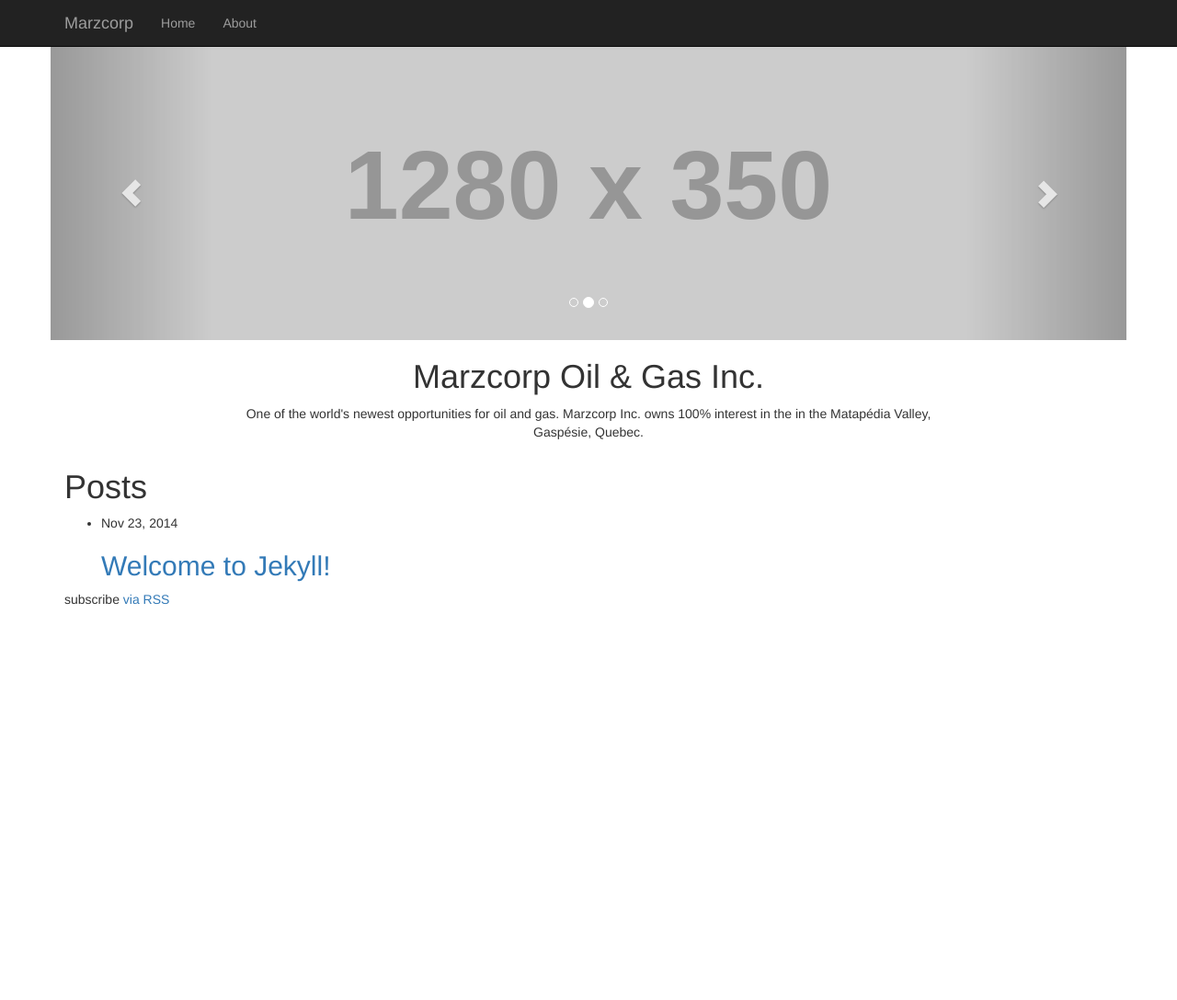
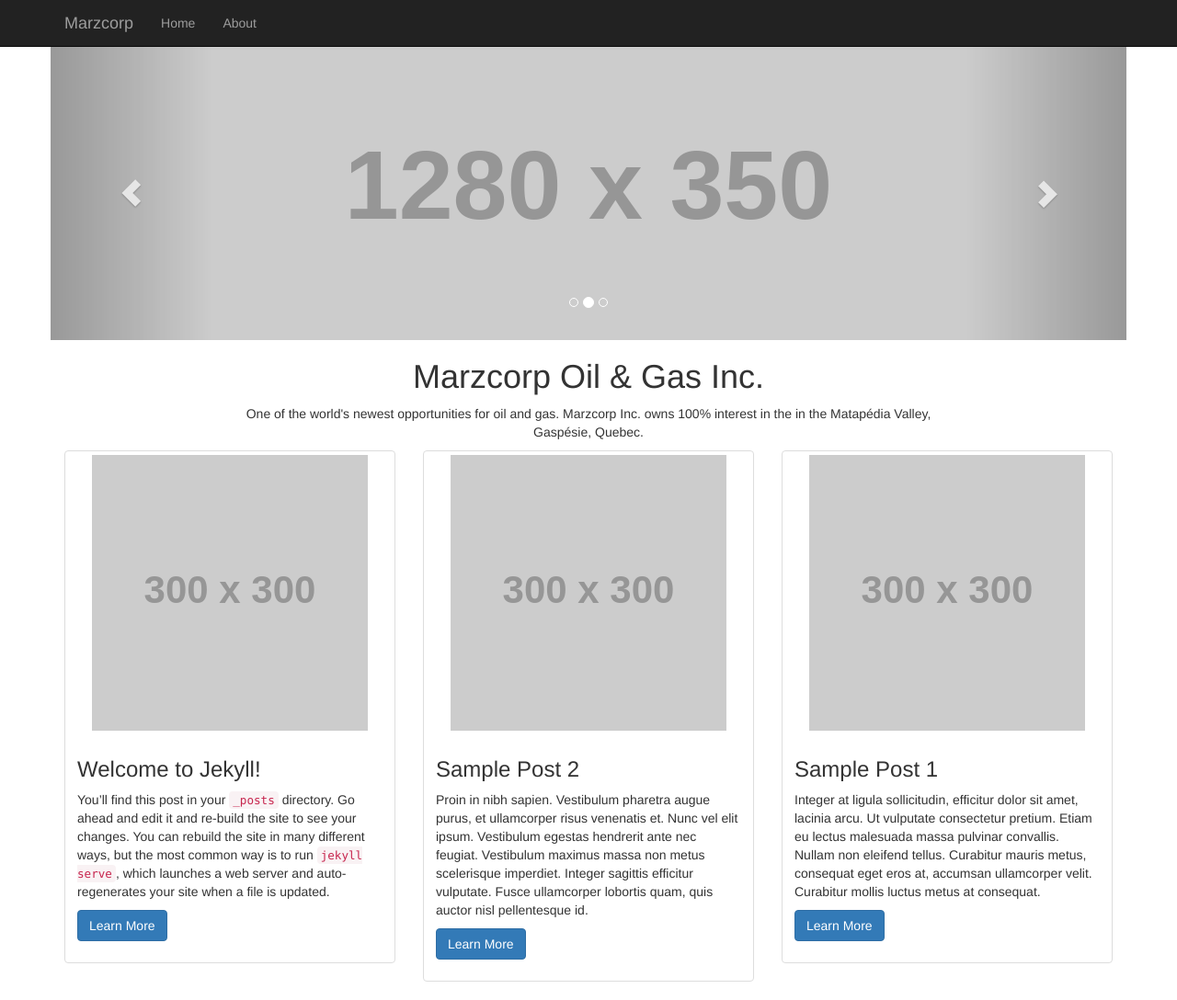
Before and after one commit to Kasuko/Marzcorp.github.io, a Jekyll site: the page built from index.html, in a window 1280 px wide and 1088 px high. Shown: the whole window at 92% size. Built offline with Jekyll 4.4.1, drawn with Linux system fonts in a browser that asks for light colours; nearby versions of some CDN libraries.

Commit message:
Add latest news

```diff
--- /dev/null
+++ b/_posts/2014-11-20-sample-post-1.md
@@ -0,0 +1,16 @@
+---
+layout: post
+title:  "Sample Post 1"
+date:   2014-11-20 11:21:50
+categories: news
+thumbnail: http://placehold.it/300x300
+---
+Integer at ligula sollicitudin, efficitur dolor sit amet, lacinia arcu. Ut vulputate consectetur pretium. Etiam eu lectus malesuada massa pulvinar convallis. Nullam non eleifend tellus. Curabitur mauris metus, consequat eget eros at, accumsan ullamcorper velit. Curabitur mollis luctus metus at consequat.
+
+Proin vitae vulputate tortor, et dapibus nisi. Mauris blandit porta leo eu pulvinar. Sed et risus non ipsum molestie finibus. Aliquam blandit eros ut felis efficitur malesuada. Integer fringilla dapibus posuere. Cras id tortor magna. Curabitur pulvinar vulputate est non condimentum.
+
+Maecenas faucibus justo eget massa pulvinar, non cursus nisi bibendum. Etiam dui odio, gravida ac libero eu, elementum efficitur nunc. Morbi non vestibulum mauris, a consectetur odio. Maecenas sagittis sollicitudin fermentum. Nullam porttitor fermentum lacus nec ornare. Etiam dictum ligula est, quis egestas leo rutrum id. Nunc quis euismod nisl. Cras ac tincidunt elit, ac sodales nulla. Morbi tristique odio risus, nec tincidunt turpis tincidunt vitae. Pellentesque tincidunt vel libero nec facilisis. Suspendisse tellus purus, tristique eget semper quis, efficitur eu enim.
+
+Pellentesque in orci pellentesque, iaculis tellus et, scelerisque mauris. Curabitur ac laoreet turpis. Vivamus molestie finibus ipsum, eget molestie ante euismod in. Ut malesuada, dolor nec porta eleifend, ante lacus ultrices lectus, a lobortis augue dui ac ante. Proin ut malesuada ante, tristique mollis tellus. Vestibulum finibus nisl vitae felis tincidunt vestibulum. In tincidunt mauris enim, vitae hendrerit ipsum venenatis id.
+
+Nulla in justo in velit auctor laoreet ac ut dolor. Proin eget nisi sed sem tempus imperdiet. Nam porta mauris lacus, non laoreet lacus sagittis id. Duis tempor tortor a vulputate rhoncus. Suspendisse ac tincidunt justo. Fusce enim libero, porttitor ut enim at, aliquet molestie massa. Donec vitae dapibus nunc. Class aptent taciti sociosqu ad litora torquent per conubia nostra, per inceptos himenaeos. Sed quis pulvinar nibh, eget tincidunt elit. Proin placerat vehicula tellus vel rhoncus. Donec mollis diam sapien, eget euismod nisi aliquet nec. Fusce placerat ipsum ac nunc ornare porta. Maecenas massa justo, cursus sed dolor vitae, feugiat condimentum metus.
--- /dev/null
+++ b/_posts/2014-11-21-sample-post-2.md
@@ -0,0 +1,16 @@
+---
+layout: post
+title:  "Sample Post 2"
+date:   2014-11-21 11:21:50
+categories: news
+thumbnail: http://placehold.it/300x300
+---
+Proin in nibh sapien. Vestibulum pharetra augue purus, et ullamcorper risus venenatis et. Nunc vel elit ipsum. Vestibulum egestas hendrerit ante nec feugiat. Vestibulum maximus massa non metus scelerisque imperdiet. Integer sagittis efficitur vulputate. Fusce ullamcorper lobortis quam, quis auctor nisl pellentesque id.
+
+Maecenas nunc purus, laoreet quis tincidunt id, commodo ac magna. Phasellus a est luctus, pulvinar justo id, blandit lacus. Suspendisse rutrum vestibulum purus sit amet faucibus. Duis non condimentum quam, in commodo felis. Curabitur vel turpis urna. Ut iaculis lectus tellus, sed vehicula nulla varius quis. Quisque sed libero rutrum, lacinia leo a, luctus erat. Mauris libero tortor, bibendum vitae arcu tristique, vehicula fringilla dolor. Nullam et lorem lectus. Fusce pellentesque tortor id nunc iaculis, ut aliquet neque feugiat.
+
+Vestibulum ante ipsum primis in faucibus orci luctus et ultrices posuere cubilia Curae; Curabitur ac semper lectus. Proin pulvinar pharetra nibh, ut accumsan risus scelerisque vitae. Proin porta ipsum eu nibh gravida, in egestas ante dapibus. Nam tempus gravida nulla non mattis. Interdum et malesuada fames ac ante ipsum primis in faucibus. Nunc dapibus tempor ante, dapibus rutrum metus auctor sit amet. Interdum et malesuada fames ac ante ipsum primis in faucibus.
+
+Donec sed tincidunt turpis, vitae volutpat mi. Donec rhoncus metus vitae laoreet tempor. Quisque nec nisl libero. Sed nec nisi egestas, elementum felis vel, varius risus. Suspendisse nibh neque, posuere in nulla posuere, mattis auctor elit. Vestibulum cursus ipsum at nibh ullamcorper ultrices. Nam tincidunt lorem enim, in scelerisque sapien commodo nec. Praesent eget ornare enim, id facilisis orci. Vestibulum in pulvinar enim. Duis ullamcorper pharetra diam, vitae sodales velit accumsan ac. Sed eu sapien eu lectus luctus lacinia. Suspendisse sed nibh libero. Aenean suscipit dictum hendrerit.
+
+Donec sollicitudin mauris nec turpis gravida, at dapibus elit dapibus. Nam tincidunt urna eget eros varius posuere. Ut eu lectus et sapien faucibus venenatis vitae tincidunt turpis. Ut a elementum lectus. Lorem ipsum dolor sit amet, consectetur adipiscing elit. Donec fermentum ante at elit vehicula, ut blandit lectus placerat. Vestibulum vitae nisi dolor. Sed est lorem, dictum non tempor bibendum, dictum quis sem. Ut vulputate libero dolor, at elementum augue faucibus vel. Vivamus quis nibh vel leo tempus semper. Curabitur lobortis condimentum libero. Quisque eget arcu et dolor faucibus ornare. Donec condimentum dictum augue. Vestibulum ut mi felis.
--- a/_posts/2014-11-23-welcome-to-jekyll.markdown
+++ b/_posts/2014-11-23-welcome-to-jekyll.markdown
@@ -2,7 +2,8 @@
 layout: post
 title:  "Welcome to Jekyll!"
 date:   2014-11-23 11:21:50
-categories: jekyll update
+categories: jekyll update news
+thumbnail: http://placehold.it/300x300
 ---
 You’ll find this post in your `_posts` directory. Go ahead and edit it and re-build the site to see your changes. You can rebuild the site in many different ways, but the most common way is to run `jekyll serve`, which launches a web server and auto-regenerates your site when a file is updated.
 
--- a/index.html
+++ b/index.html
@@ -45,20 +45,19 @@
     </div>
   </div>
 
-  <h1>Posts</h1>
-
-  <ul class="post-list">
-    {% for post in site.posts %}
-      <li>
-        <span class="post-meta">{{ post.date | date: "%b %-d, %Y" }}</span>
-
-        <h2>
-          <a class="post-link" href="{{ post.url | prepend: site.baseurl }}">{{ post.title }}</a>
-        </h2>
-      </li>
+  <div class="row">
+    {% for post in site.categories.news limit:3 %}
+      <div class="col-md-4 col-sm-4">
+        <div class="thumbnail">
+          <img src="{{ post.thumbnail }}" alt="{{ post.title }}">
+          <div class="caption">
+            <h3>{{ post.title }}</h3>
+            {{ post.excerpt }}
+            <p><a href="{{ post.url | prepend: site.baseurl }}" class="btn btn-primary" role="button">Learn More</a></p>
+          </div>
+        </div>
+      </div>
     {% endfor %}
-  </ul>
-
-  <p class="rss-subscribe">subscribe <a href="{{ "/feed.xml" | prepend: site.baseurl }}">via RSS</a></p>
+  </div>
 
 </div>
```
